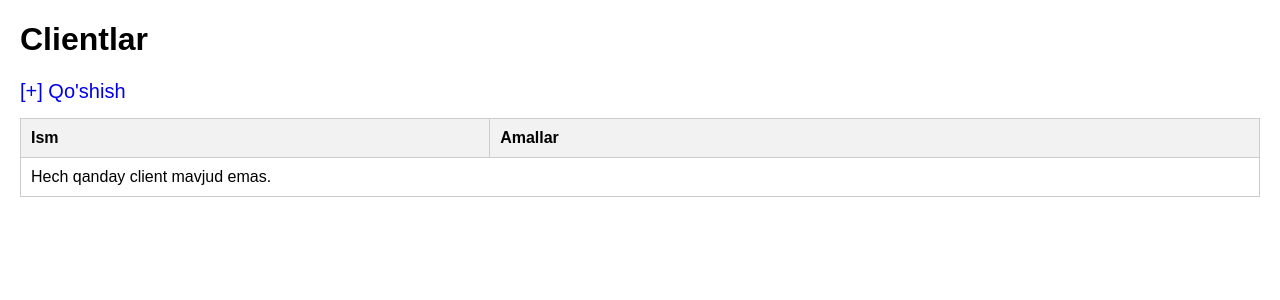
After one commit to Muhammadrizochik/Office5, a Django app: template template/clients.html in a window 1280 px wide. The commit adds this page. Shown: the top 300 px of the page. Run offline with Django 5.2, Linux system fonts and the light colour scheme; the template is opened without the code that fills it, so the values that code supplies are empty; some libraries are stand-ins or nearby versions.

Commit message:
just code

```diff
--- /dev/null
+++ b/template/clients.html
@@ -0,0 +1,64 @@
+<!DOCTYPE html>
+<html lang="en">
+<head>
+    <meta charset="UTF-8">
+    <title>Client List</title>
+    <style>
+        body {
+            font-family: Arial, sans-serif;
+            margin: 20px;
+        }
+        .client-list {
+            width: 100%;
+            border-collapse: collapse;
+        }
+        .client-list th, .client-list td {
+            border: 1px solid #ccc;
+            padding: 10px;
+            text-align: left;
+        }
+        .client-list th {
+            background-color: #f2f2f2;
+        }
+        .actions a {
+            margin-right: 10px;
+            text-decoration: none;
+        }
+        .add-client {
+            display: inline-block;
+            margin-bottom: 15px;
+            text-decoration: none;
+            font-size: 20px;
+        }
+    </style>
+</head>
+<body>
+    <h1>Clientlar</h1>
+
+    <a href="{% url 'client_create' %}" class="add-client">[+] Qo'shish</a>
+
+    <table class="client-list">
+        <thead>
+            <tr>
+                <th>Ism</th>
+                <th>Amallar</th>
+            </tr>
+        </thead>
+        <tbody>
+            {% for client in clients %}
+            <tr>
+                <td>{{ client.name }}</td>
+                <td class="actions">
+                    <a href="{% url 'client_update' client.id %}">[✏]</a>
+                    <a href="{% url 'client_delete' client.id %}">[🗑]</a>
+                </td>
+            </tr>
+            {% empty %}
+            <tr>
+                <td colspan="2">Hech qanday client mavjud emas.</td>
+            </tr>
+            {% endfor %}
+        </tbody>
+    </table>
+</body>
+</html>
--- a/template/index.html
+++ b/template/index.html
@@ -72,11 +72,11 @@
                           class="bi bi-people" viewBox="0 0 16 16">
   <path d="M15 14s1 0 1-1-1-4-5-4-5 3-5 4 1 1 1 1zm-7.978-1L7 12.996c.001-.264.167-1.03.76-1.72C8.312 10.629 9.282 10 11 10c1.717 0 2.687.63 3.24 1.276.593.69.758 1.457.76 1.72l-.008.002-.014.002zM11 7a2 2 0 1 0 0-4 2 2 0 0 0 0 4m3-2a3 3 0 1 1-6 0 3 3 0 0 1 6 0M6.936 9.28a6 6 0 0 0-1.23-.247A7 7 0 0 0 5 9c-4 0-5 3-5 4q0 1 1 1h4.216A2.24 2.24 0 0 1 5 13c0-1.01.377-2.042 1.09-2.904.243-.294.526-.569.846-.816M4.92 10A5.5 5.5 0 0 0 4 13H1c0-.26.164-1.03.76-1.724.545-.636 1.492-1.256 3.16-1.275ZM1.5 5.5a3 3 0 1 1 6 0 3 3 0 0 1-6 0m3-2a2 2 0 1 0 0 4 2 2 0 0 0 0-4"/>
 </svg>  Foydalanuvchilar</a>
-    <a href="/clients/list"><svg xmlns="http://www.w3.org/2000/svg" width="16" height="16" fill="currentColor" class="bi bi-person-check" viewBox="0 0 16 16">
+    <a href="#"><svg xmlns="http://www.w3.org/2000/svg" width="16" height="16" fill="currentColor" class="bi bi-person-check" viewBox="0 0 16 16">
   <path d="M12.5 16a3.5 3.5 0 1 0 0-7 3.5 3.5 0 0 0 0 7m1.679-4.493-1.335 2.226a.75.75 0 0 1-1.174.144l-.774-.773a.5.5 0 0 1 .708-.708l.547.548 1.17-1.951a.5.5 0 1 1 .858.514M11 5a3 3 0 1 1-6 0 3 3 0 0 1 6 0M8 7a2 2 0 1 0 0-4 2 2 0 0 0 0 4"/>
   <path d="M8.256 14a4.5 4.5 0 0 1-.229-1.004H3c.001-.246.154-.986.832-1.664C4.484 10.68 5.711 10 8 10q.39 0 .74.025c.226-.341.496-.65.804-.918Q8.844 9.002 8 9c-5 0-6 3-6 4s1 1 1 1z"/>
 </svg> Mijozlar</a>
-    <a href="#"><svg xmlns="http://www.w3.org/2000/svg" width="16" height="16" fill="currentColor" class="bi bi-list-task" viewBox="0 0 16 16">
+    <a href="clients/"><svg xmlns="http://www.w3.org/2000/svg" width="16" height="16" fill="currentColor" class="bi bi-list-task" viewBox="0 0 16 16">
   <path fill-rule="evenodd" d="M2 2.5a.5.5 0 0 0-.5.5v1a.5.5 0 0 0 .5.5h1a.5.5 0 0 0 .5-.5V3a.5.5 0 0 0-.5-.5zM3 3H2v1h1z"/>
   <path d="M5 3.5a.5.5 0 0 1 .5-.5h9a.5.5 0 0 1 0 1h-9a.5.5 0 0 1-.5-.5M5.5 7a.5.5 0 0 0 0 1h9a.5.5 0 0 0 0-1zm0 4a.5.5 0 0 0 0 1h9a.5.5 0 0 0 0-1z"/>
   <path fill-rule="evenodd" d="M1.5 7a.5.5 0 0 1 .5-.5h1a.5.5 0 0 1 .5.5v1a.5.5 0 0 1-.5.5H2a.5.5 0 0 1-.5-.5zM2 7h1v1H2zm0 3.5a.5.5 0 0 0-.5.5v1a.5.5 0 0 0 .5.5h1a.5.5 0 0 0 .5-.5v-1a.5.5 0 0 0-.5-.5zm1 .5H2v1h1z"/>
```
Also changed, not shown: main/urls/client_urls.py (+4 -5 lines).
